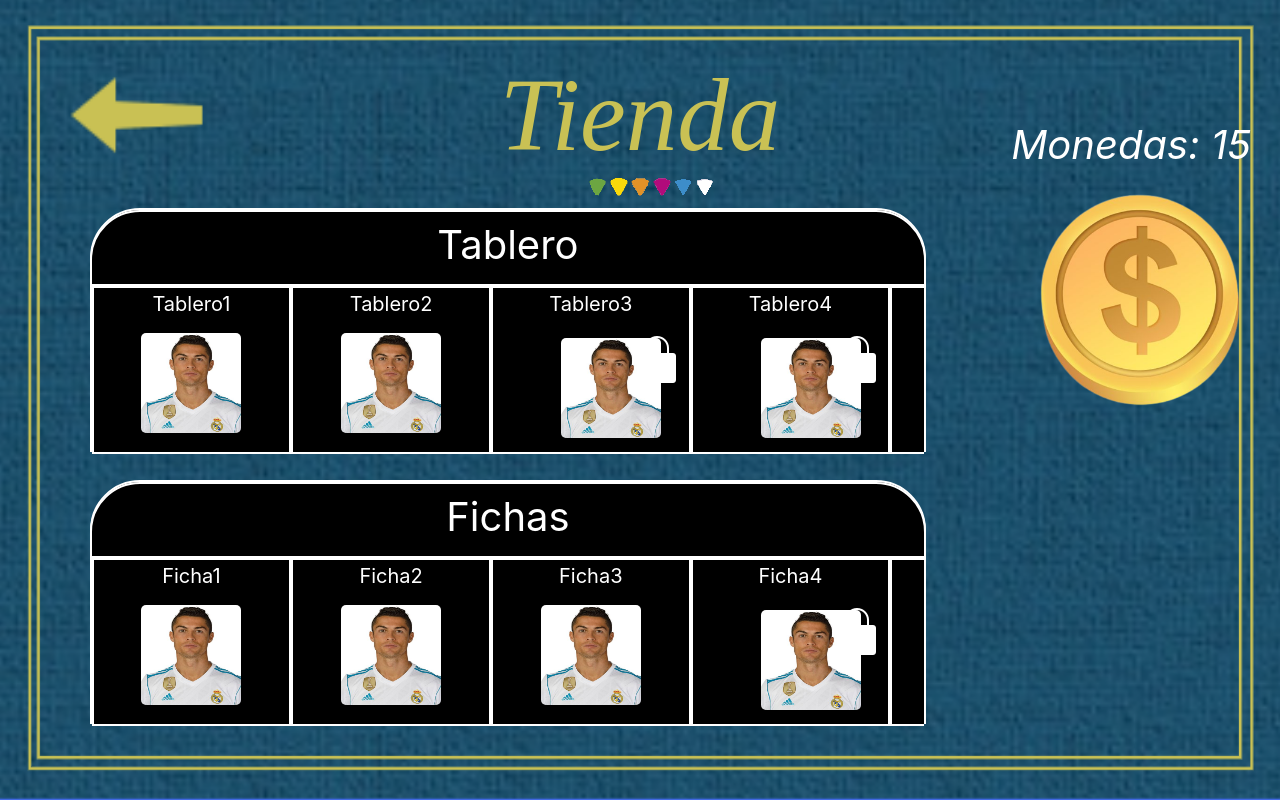
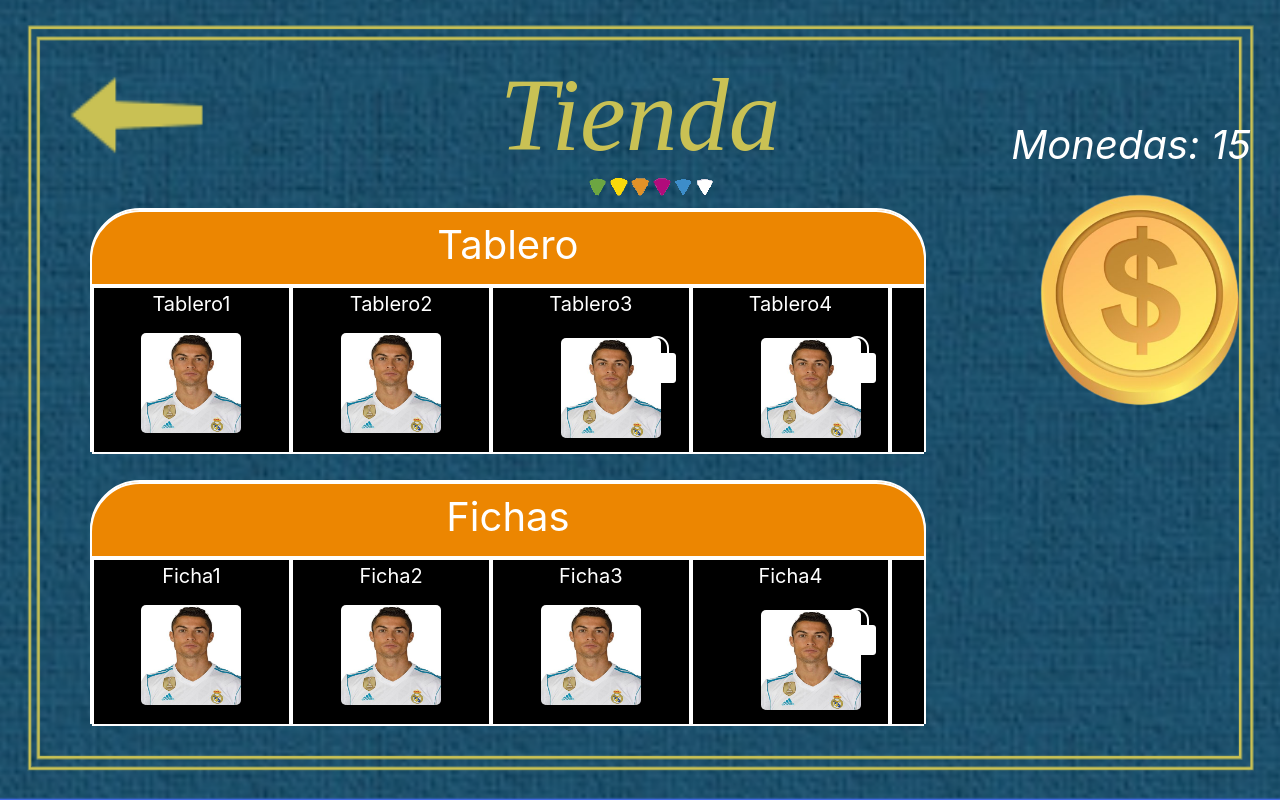
Before and after one commit to UNIZAR-30226-2023-02/Front-Web, a React (Create React App) app in the folder trivialb2b/: page /Tienda in a window 1280 px wide. Built offline with nearby package versions, Linux system fonts and the light colour scheme.

Commit message:
Estadisticas e Historial

```diff
--- a/trivialb2b/src/Estilos/App.css
+++ b/trivialb2b/src/Estilos/App.css
@@ -287,7 +287,7 @@
 }
 
 .App-CuadradoNegro{
-  background-color: black;
+  background-color: rgb(236, 134, 1);
   left: 10%;
   border-radius: 50px;
 }
```
